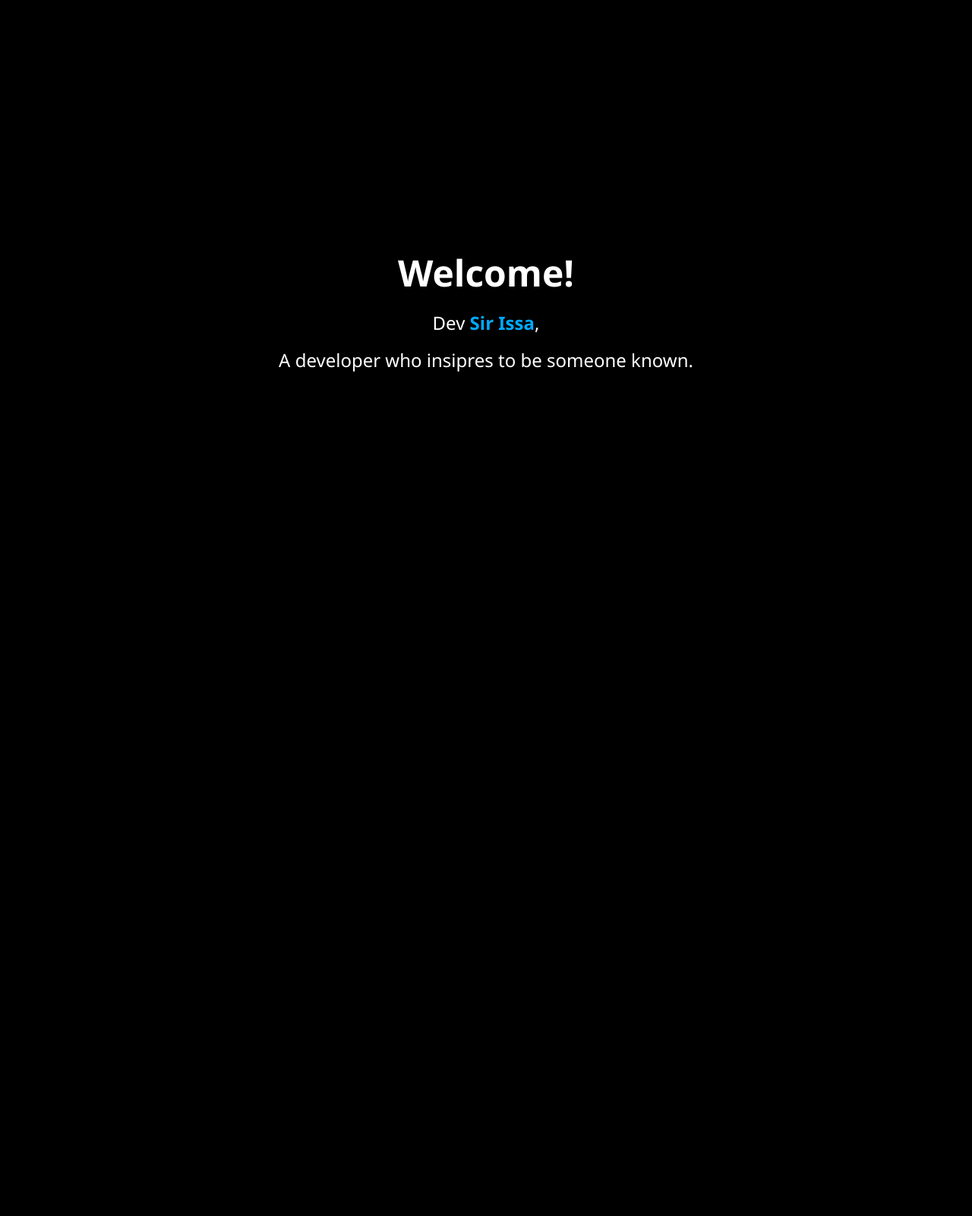
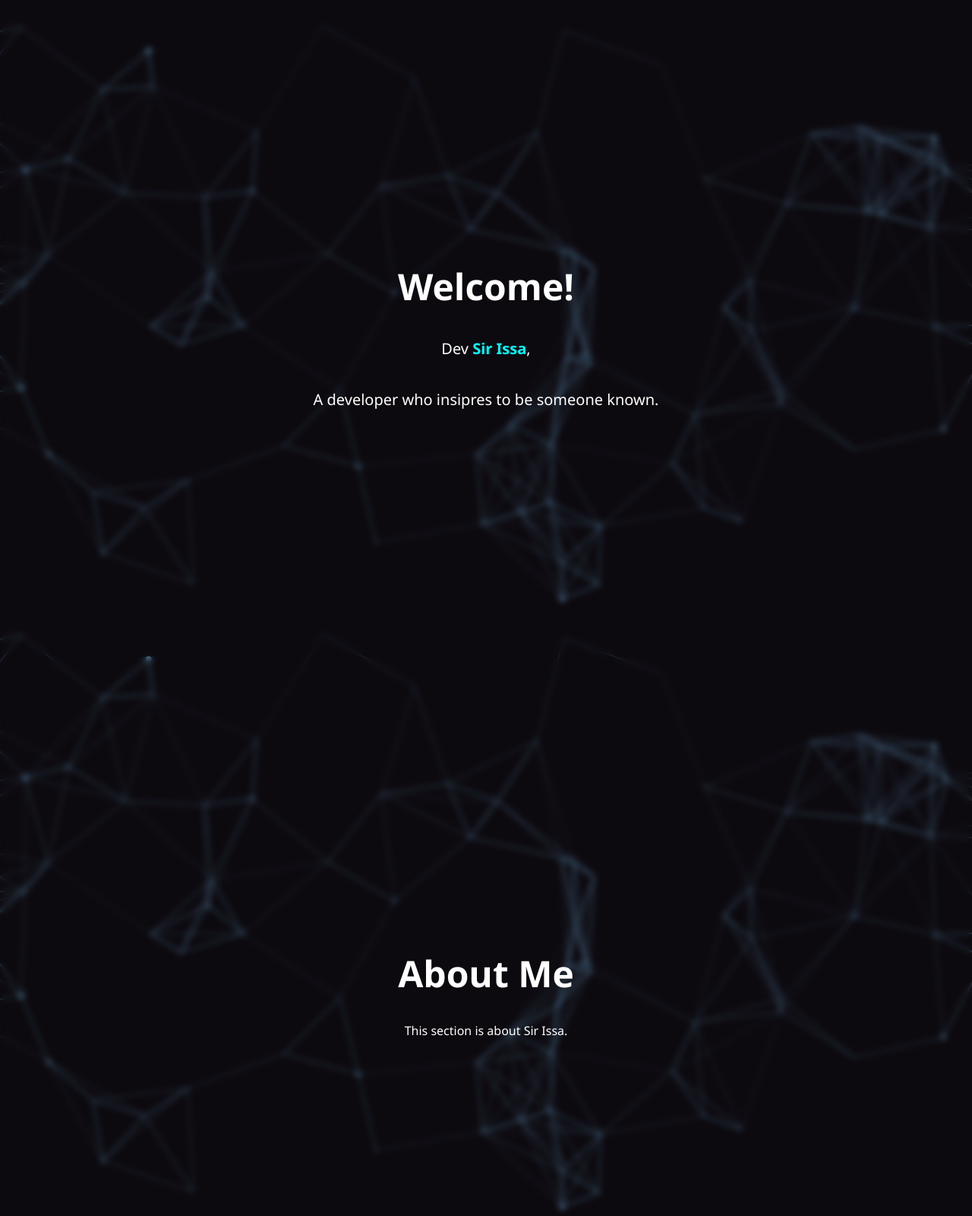
Before and after one commit to Sir-Issa/Dev, a plain HTML site: page index.html in a window 1280 px wide. Shown: the top 1600 px of the page at 76% size. Before the commit the page ends 800 px from the top, so only its background shows below. Drawn offline with Linux system fonts and the light colour scheme.

Commit message:
Add files via upload

```diff
--- a/index.html
+++ b/index.html
@@ -7,10 +7,39 @@
   <link rel="stylesheet" href="styles.css">
 </head>
 <body>
-  <div class="container">
+  <section id="home" class="container">
     <h1>Welcome! <span class="emoji"></span></h1>
     <p class="intro"> Dev <span class="highlight">Sir Issa</span>,</p>
     <p class="intro">A developer who insipres to be someone known.</p>
-  </div>
+  </section>
+
+  <section id="about" class="container">
+    <h1>About Me</h1>
+    <p>This section is about Sir Issa.</p>
+  </section>
+
+  <section id="projects" class="container">
+    <h1>Projects</h1>
+    <p>This section will showcase projects.</p>
+  </section>
+
+  <script>
+    let ticking = false;
+    window.addEventListener('wheel', function(e) {
+      if (!ticking) {
+        ticking = true;
+        const direction = e.deltaY > 0 ? 'down' : 'up';
+        const sections = document.querySelectorAll('.container');
+        const current = Array.from(sections).findIndex(s => {
+          return Math.round(s.getBoundingClientRect().top) === 0;
+        });
+        const next = direction === 'down'
+          ? Math.min(current + 1, sections.length - 1)
+          : Math.max(current - 1, 0);
+        sections[next].scrollIntoView({ behavior: 'smooth' });
+        setTimeout(() => ticking = false, 800);
+      }
+    });
+  </script>
 </body>
 </html>
--- a/styles.css
+++ b/styles.css
@@ -1,46 +1,44 @@
-/* styles.css */
+html {
+  scroll-behavior: smooth;
+}
+
 body {
   margin: 0;
-    font-family: 'Segoe UI', Tahoma, Geneva, Verdana, sans-serif;
-    background-color: #000;
-    background-image: url('6ed83d3f-6c2a-49ce-aa5d-fd7bd9fd5895.png');
+  padding: 0;
+  font-family: 'Segoe UI', sans-serif;
+  background: url(background.png) no-repeat center center fixed;
   background-size: cover;
-    background-repeat: no-repeat;
-    background-position: center;
-    color: white;
-    text-align: center;
-    display: flex;
-    justify-content: center;
-    align-items: center;
-    height: 100vh;
+  overflow-x: hidden;
 }
 
 .container {
+  height: 100vh;
+  display: flex;
+  flex-direction: column;
+  justify-content: center;
+  align-items: center;
+  text-align: center;
   backdrop-filter: blur(4px);
+  background-color: rgba(0, 0, 0, 0.4);
+  color: #fff;
   padding: 2rem;
-    background-color: rgba(0, 0, 0, 0.5);
-    border-radius: 1rem;
+  transition: all 0.5s ease;
 }
 
 h1 {
   font-size: 3rem;
-    margin-bottom: 0.5rem;
+  margin-bottom: 1rem;
+}
+
+.intro {
+  font-size: 1.25rem;
+}
+
+.highlight {
+  color: #00ffff;
+  font-weight: bold;
 }
 
 .emoji {
-    font-size: 2.5rem;
-    vertical-align: middle;
+  font-size: 2rem;
 }
-
-  .intro {
-    font-size: 1.5rem;
-    margin: 1rem 0;
-  }
-
-  .highlight {
-    color: #00aaff;
-    font-weight: bold;
-  }
-    html {
-        scroll-behavior:smooth;
-            )
```
Also changed, not shown: background.png (added). Lines whose indentation alone changed are shown as unchanged.
